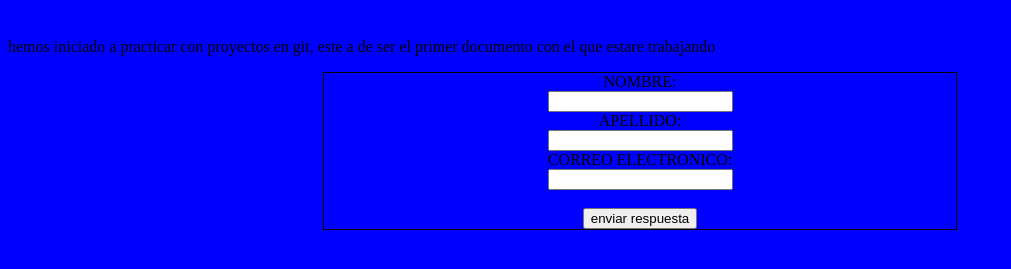
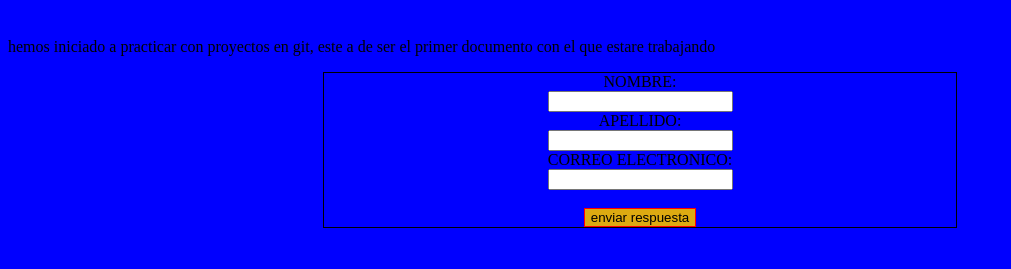
Before and after one commit to frayxyz/git1, a plain HTML site: page index.html in a window 1280 px wide. Shown: the part 91-360 px from the top of the page, without its empty margins (0-1011 px from the left). Drawn offline with Linux system fonts and the light colour scheme.

Commit message:
se creo un id bt, en submit, se ledieron estilos en css

```diff
--- a/style.css
+++ b/style.css
@@ -14,3 +14,7 @@ form{
 	margin: auto;
 	text-transform: uppercase;
 }
+#bt{
+	background: #da1;
+	border: 1px solid red;
+}
```
Also changed, not shown: index.html (+1 -1 lines).
